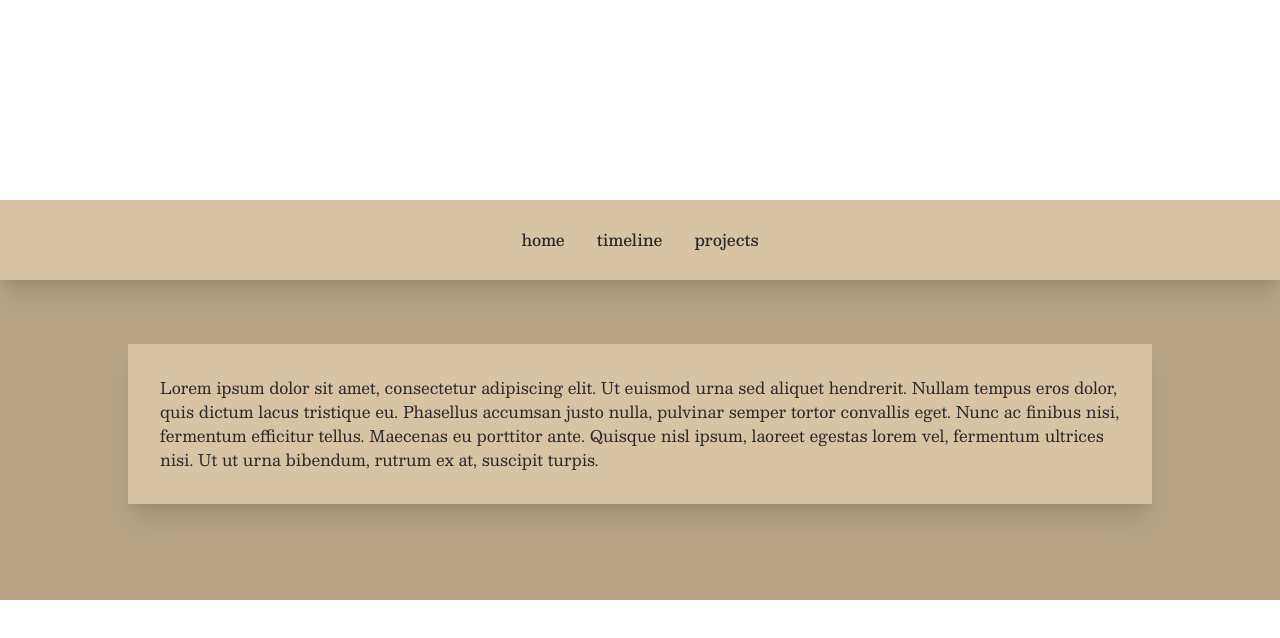
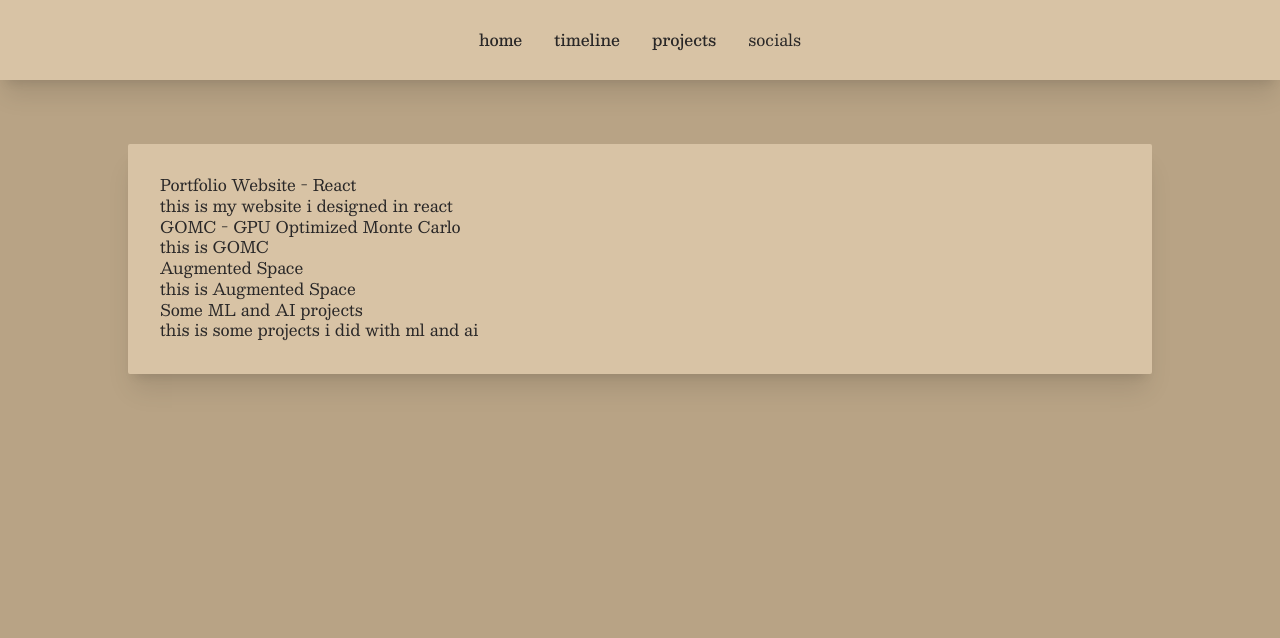
Before and after one commit to roryslange/RoryLangePortfolio, a React (Vite) app in the folder Rory-Lange-Portfolio/: page /Projects in a window 1280 px wide. Shown: the top 638 px of the page. Built offline with nearby package versions, Linux system fonts and the light colour scheme.

Commit message:
added some placeholder content, edited some styles, preparing to inject official content

```diff
--- a/Rory-Lange-Portfolio/src/App.tsx
+++ b/Rory-Lange-Portfolio/src/App.tsx
@@ -12,10 +12,11 @@
 
   return (
     <>
-      <div className='flex-col bg-background text-secondary pb-[2.5%]'>
+      <div className='flex-col min-h-screen bg-background text-secondary pb-[2.5%]'>
         <Nav />
-        <div className='inset-y-20 mx-[10%] my-[5%] p-[2.5%] shadow-xl bg-card'>
+        <div className='rounded-sm inset-y-20 mx-[10%] my-[5%] p-[2.5%] shadow-xl bg-card'>
           <Routes>
+            <Route path='/' element={<About/>}/>
             <Route path='/About' element={<About/>} />
             <Route path='/Timeline' element={<Timeline/>} />
             <Route path='/Contact' element={<Contact/>} />
--- a/Rory-Lange-Portfolio/src/components/About.tsx
+++ b/Rory-Lange-Portfolio/src/components/About.tsx
@@ -1,8 +1,3 @@
-
-
-
-
-
 export default function About() {
 
     return(
@@ -15,25 +10,7 @@
 
             <div>
                 <p>
-                Lorem ipsum dolor sit amet, consectetur adipiscing elit. Ut euismod urna sed aliquet hendrerit. Nullam tempus eros dolor, quis dictum lacus tristique eu. Phasellus accumsan justo nulla, pulvinar semper tortor convallis eget. Nunc ac finibus nisi, fermentum efficitur tellus. Maecenas eu porttitor ante. Quisque nisl ipsum, laoreet egestas lorem vel, fermentum ultrices nisi. Ut ut urna bibendum, rutrum ex at, suscipit turpis.
-                Lorem ipsum dolor sit amet, consectetur adipiscing elit. Ut euismod urna sed aliquet hendrerit. Nullam tempus eros dolor, quis dictum lacus tristique eu. Phasellus accumsan justo nulla, pulvinar semper tortor convallis eget. Nunc ac finibus nisi, fermentum efficitur tellus. Maecenas eu porttitor ante. Quisque nisl ipsum, laoreet egestas lorem vel, fermentum ultrices nisi. Ut ut urna bibendum, rutrum ex at, suscipit turpis.
-                Lorem ipsum dolor sit amet, consectetur adipiscing elit. Ut euismod urna sed aliquet hendrerit. Nullam tempus eros dolor, quis dictum lacus tristique eu. Phasellus accumsan justo nulla, pulvinar semper tortor convallis eget. Nunc ac finibus nisi, fermentum efficitur tellus. Maecenas eu porttitor ante. Quisque nisl ipsum, laoreet egestas lorem vel, fermentum ultrices nisi. Ut ut urna bibendum, rutrum ex at, suscipit turpis.
-                Lorem ipsum dolor sit amet, consectetur adipiscing elit. Ut euismod urna sed aliquet hendrerit. Nullam tempus eros dolor, quis dictum lacus tristique eu. Phasellus accumsan justo nulla, pulvinar semper tortor convallis eget. Nunc ac finibus nisi, fermentum efficitur tellus. Maecenas eu porttitor ante. Quisque nisl ipsum, laoreet egestas lorem vel, fermentum ultrices nisi. Ut ut urna bibendum, rutrum ex at, suscipit turpis.
-                Lorem ipsum dolor sit amet, consectetur adipiscing elit. Ut euismod urna sed aliquet hendrerit. Nullam tempus eros dolor, quis dictum lacus tristique eu. Phasellus accumsan justo nulla, pulvinar semper tortor convallis eget. Nunc ac finibus nisi, fermentum efficitur tellus. Maecenas eu porttitor ante. Quisque nisl ipsum, laoreet egestas lorem vel, fermentum ultrices nisi. Ut ut urna bibendum, rutrum ex at, suscipit turpis.
-                Lorem ipsum dolor sit amet, consectetur adipiscing elit. Ut euismod urna sed aliquet hendrerit. Nullam tempus eros dolor, quis dictum lacus tristique eu. Phasellus accumsan justo nulla, pulvinar semper tortor convallis eget. Nunc ac finibus nisi, fermentum efficitur tellus. Maecenas eu porttitor ante. Quisque nisl ipsum, laoreet egestas lorem vel, fermentum ultrices nisi. Ut ut urna bibendum, rutrum ex at, suscipit turpis.
-                Lorem ipsum dolor sit amet, consectetur adipiscing elit. Ut euismod urna sed aliquet hendrerit. Nullam tempus eros dolor, quis dictum lacus tristique eu. Phasellus accumsan justo nulla, pulvinar semper tortor convallis eget. Nunc ac finibus nisi, fermentum efficitur tellus. Maecenas eu porttitor ante. Quisque nisl ipsum, laoreet egestas lorem vel, fermentum ultrices nisi. Ut ut urna bibendum, rutrum ex at, suscipit turpis.
-                Lorem ipsum dolor sit amet, consectetur adipiscing elit. Ut euismod urna sed aliquet hendrerit. Nullam tempus eros dolor, quis dictum lacus tristique eu. Phasellus accumsan justo nulla, pulvinar semper tortor convallis eget. Nunc ac finibus nisi, fermentum efficitur tellus. Maecenas eu porttitor ante. Quisque nisl ipsum, laoreet egestas lorem vel, fermentum ultrices nisi. Ut ut urna bibendum, rutrum ex at, suscipit turpis.
-                Lorem ipsum dolor sit amet, consectetur adipiscing elit. Ut euismod urna sed aliquet hendrerit. Nullam tempus eros dolor, quis dictum lacus tristique eu. Phasellus accumsan justo nulla, pulvinar semper tortor convallis eget. Nunc ac finibus nisi, fermentum efficitur tellus. Maecenas eu porttitor ante. Quisque nisl ipsum, laoreet egestas lorem vel, fermentum ultrices nisi. Ut ut urna bibendum, rutrum ex at, suscipit turpis.
-                Lorem ipsum dolor sit amet, consectetur adipiscing elit. Ut euismod urna sed aliquet hendrerit. Nullam tempus eros dolor, quis dictum lacus tristique eu. Phasellus accumsan justo nulla, pulvinar semper tortor convallis eget. Nunc ac finibus nisi, fermentum efficitur tellus. Maecenas eu porttitor ante. Quisque nisl ipsum, laoreet egestas lorem vel, fermentum ultrices nisi. Ut ut urna bibendum, rutrum ex at, suscipit turpis.
-                Lorem ipsum dolor sit amet, consectetur adipiscing elit. Ut euismod urna sed aliquet hendrerit. Nullam tempus eros dolor, quis dictum lacus tristique eu. Phasellus accumsan justo nulla, pulvinar semper tortor convallis eget. Nunc ac finibus nisi, fermentum efficitur tellus. Maecenas eu porttitor ante. Quisque nisl ipsum, laoreet egestas lorem vel, fermentum ultrices nisi. Ut ut urna bibendum, rutrum ex at, suscipit turpis.
-                Lorem ipsum dolor sit amet, consectetur adipiscing elit. Ut euismod urna sed aliquet hendrerit. Nullam tempus eros dolor, quis dictum lacus tristique eu. Phasellus accumsan justo nulla, pulvinar semper tortor convallis eget. Nunc ac finibus nisi, fermentum efficitur tellus. Maecenas eu porttitor ante. Quisque nisl ipsum, laoreet egestas lorem vel, fermentum ultrices nisi. Ut ut urna bibendum, rutrum ex at, suscipit turpis.
-                Lorem ipsum dolor sit amet, consectetur adipiscing elit. Ut euismod urna sed aliquet hendrerit. Nullam tempus eros dolor, quis dictum lacus tristique eu. Phasellus accumsan justo nulla, pulvinar semper tortor convallis eget. Nunc ac finibus nisi, fermentum efficitur tellus. Maecenas eu porttitor ante. Quisque nisl ipsum, laoreet egestas lorem vel, fermentum ultrices nisi. Ut ut urna bibendum, rutrum ex at, suscipit turpis.
-                Lorem ipsum dolor sit amet, consectetur adipiscing elit. Ut euismod urna sed aliquet hendrerit. Nullam tempus eros dolor, quis dictum lacus tristique eu. Phasellus accumsan justo nulla, pulvinar semper tortor convallis eget. Nunc ac finibus nisi, fermentum efficitur tellus. Maecenas eu porttitor ante. Quisque nisl ipsum, laoreet egestas lorem vel, fermentum ultrices nisi. Ut ut urna bibendum, rutrum ex at, suscipit turpis.
-                Lorem ipsum dolor sit amet, consectetur adipiscing elit. Ut euismod urna sed aliquet hendrerit. Nullam tempus eros dolor, quis dictum lacus tristique eu. Phasellus accumsan justo nulla, pulvinar semper tortor convallis eget. Nunc ac finibus nisi, fermentum efficitur tellus. Maecenas eu porttitor ante. Quisque nisl ipsum, laoreet egestas lorem vel, fermentum ultrices nisi. Ut ut urna bibendum, rutrum ex at, suscipit turpis.
-                Lorem ipsum dolor sit amet, consectetur adipiscing elit. Ut euismod urna sed aliquet hendrerit. Nullam tempus eros dolor, quis dictum lacus tristique eu. Phasellus accumsan justo nulla, pulvinar semper tortor convallis eget. Nunc ac finibus nisi, fermentum efficitur tellus. Maecenas eu porttitor ante. Quisque nisl ipsum, laoreet egestas lorem vel, fermentum ultrices nisi. Ut ut urna bibendum, rutrum ex at, suscipit turpis.
-                Lorem ipsum dolor sit amet, consectetur adipiscing elit. Ut euismod urna sed aliquet hendrerit. Nullam tempus eros dolor, quis dictum lacus tristique eu. Phasellus accumsan justo nulla, pulvinar semper tortor convallis eget. Nunc ac finibus nisi, fermentum efficitur tellus. Maecenas eu porttitor ante. Quisque nisl ipsum, laoreet egestas lorem vel, fermentum ultrices nisi. Ut ut urna bibendum, rutrum ex at, suscipit turpis.
-                Lorem ipsum dolor sit amet, consectetur adipiscing elit. Ut euismod urna sed aliquet hendrerit. Nullam tempus eros dolor, quis dictum lacus tristique eu. Phasellus accumsan justo nulla, pulvinar semper tortor convallis eget. Nunc ac finibus nisi, fermentum efficitur tellus. Maecenas eu porttitor ante. Quisque nisl ipsum, laoreet egestas lorem vel, fermentum ultrices nisi. Ut ut urna bibendum, rutrum ex at, suscipit turpis.
-
+                This page will show personal information about me and my interests
 
 
 
--- a/Rory-Lange-Portfolio/src/components/Navbar.tsx
+++ b/Rory-Lange-Portfolio/src/components/Navbar.tsx
@@ -1,4 +1,3 @@
-import React from 'react';
 import { Link } from 'react-router-dom'
 
 const Nav = () => {
@@ -17,6 +16,9 @@
                     <li className='flex rounded-lg p-2'>
                         <Link className='flex flex-auto rounded-lg items-center justify-center' to="/Projects">projects</Link>
                     </li>
+                    <li className='flex rounded-lg p-2'>
+                        <p className='flex flex-auto rounded-lg items-center justify-center'>socials</p>
+                    </li>
                 </ul>
             </div>
         </nav>
--- a/Rory-Lange-Portfolio/src/components/Projects.tsx
+++ b/Rory-Lange-Portfolio/src/components/Projects.tsx
@@ -5,9 +5,39 @@
 
     return (
         <div>
-            <p>
-                Lorem ipsum dolor sit amet, consectetur adipiscing elit. Ut euismod urna sed aliquet hendrerit. Nullam tempus eros dolor, quis dictum lacus tristique eu. Phasellus accumsan justo nulla, pulvinar semper tortor convallis eget. Nunc ac finibus nisi, fermentum efficitur tellus. Maecenas eu porttitor ante. Quisque nisl ipsum, laoreet egestas lorem vel, fermentum ultrices nisi. Ut ut urna bibendum, rutrum ex at, suscipit turpis.
-            </p>
+            <ul>
+                {/* This website is designed in react */}
+                <li>
+                    <section>
+                        <h1>Portfolio Website - React</h1>
+                        <p>this is my website i designed in react</p>
+                    </section>
+                </li>
+
+                {/* GOMC */}
+                <li>
+                    <section>
+                        <h1>GOMC - GPU Optimized Monte Carlo</h1>
+                        <p>this is GOMC</p>
+                    </section>
+                </li>
+
+                {/* Augmented Space */}
+                <li>
+                    <section>
+                        <h1>Augmented Space</h1>
+                        <p>this is Augmented Space</p>
+                    </section>
+                </li>
+
+                {/* ML and AI */}
+                <li>
+                    <section>
+                        <h1>Some ML and AI projects</h1>
+                        <p>this is some projects i did with ml and ai</p>
+                    </section>
+                </li>
+            </ul>
         </div>
     )
 }
--- a/Rory-Lange-Portfolio/src/components/Timeline.tsx
+++ b/Rory-Lange-Portfolio/src/components/Timeline.tsx
@@ -6,7 +6,10 @@
 
     return (
         <div>
-            <p>timeline</p>
+            <p>
+                This page will show my timeline throughout my career, major milestones in my education,
+                 and where I want to end up as a software engineer
+            </p>
         </div>
     )
 
```
